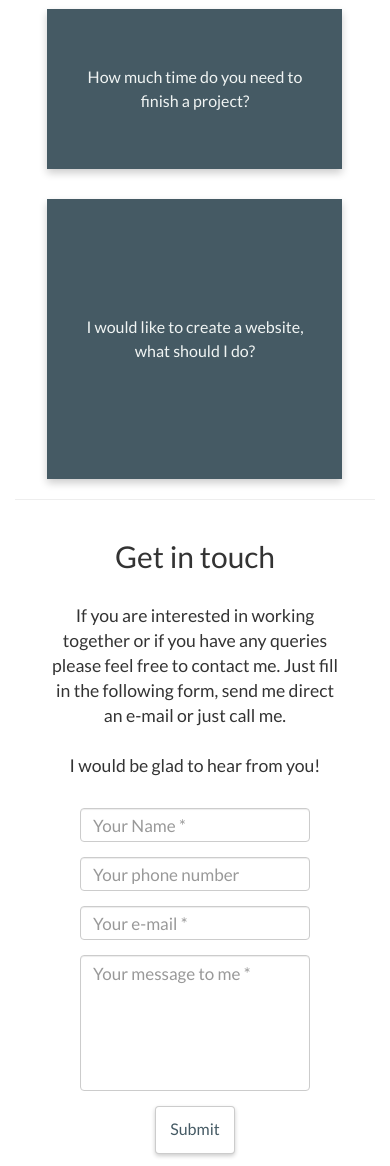
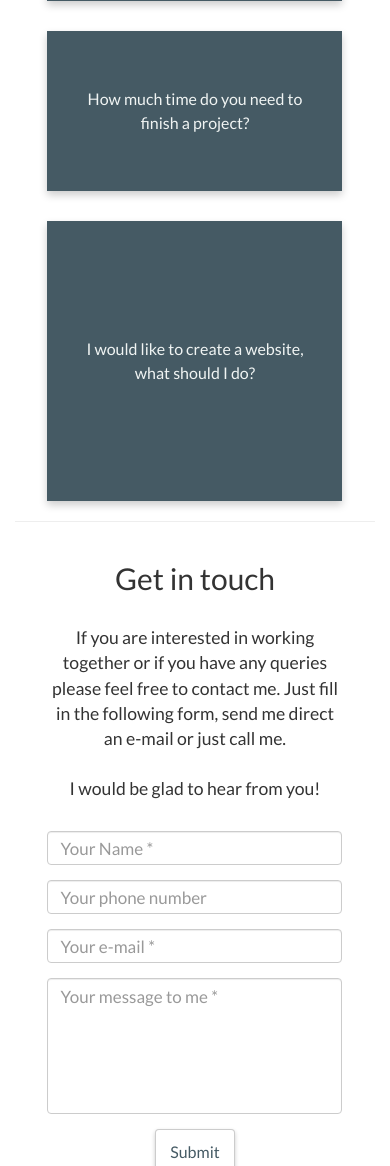
Before and after one commit to elinachar/elinacharalampous, a PHP site: page / in a window 390 px wide. Shown: the part 4925-6091 px from the top of the page. Run offline with PHP 8.4, Linux system fonts and the light colour scheme; some libraries are stand-ins or nearby versions.

Commit message:
Text modification and contact  form larger in small screens

```diff
--- a/index.php
+++ b/index.php
@@ -375,7 +375,7 @@
               programming! So exiting!<br><br>
 
               I love this field! Data analysis and the creation of automation
-              tools is my thing! My second master in geomatics helped me dive
+              tools is what I like to do! My second master in geomatics helped me dive
               deeper in the field of computer science and broaden my programming
               knowledge and skills.<br><br>
 
@@ -526,7 +526,7 @@
               <div class="face back">
                 <table>
                   <tr>
-                    <td align="center">I would be glad to help you make your dream website come true! Please do not hesitate to contact me through my contact page. After contacting me, we will arrange a skype meeting or a telephone call, where you could explain me in detail your project idea and I will give you all the information you need.</td>
+                    <td align="center">I would be glad to help you make your dream website come true! Please do not hesitate to contact me through my contact page. After contacting me, we will arrange a meeting or a telephone call, where you could explain me in detail your project idea and I will give you all the information you need.</td>
                   </tr>
                 </table>
               </div>
@@ -552,7 +552,7 @@
           <p style="font-size:1.1em"> If you are interested in working together or if you have any queries please feel free to contact me. Just fill in the following form, send me direct an e-mail or just call me. <br><br>I would be glad to hear from you!</p>
         </div>
 
-        <form class="col-xs-8 col-xs-offset-2" action="contactform.php" method="POST">
+        <form class="col-xs-10 col-xs-offset-1" action="contactform.php" method="POST">
           <div class="row">
             <div id="comment-mail-sent">
               Thank you! Your message has been sent successfully. <br> I will get back to you as soon as possible.
```
